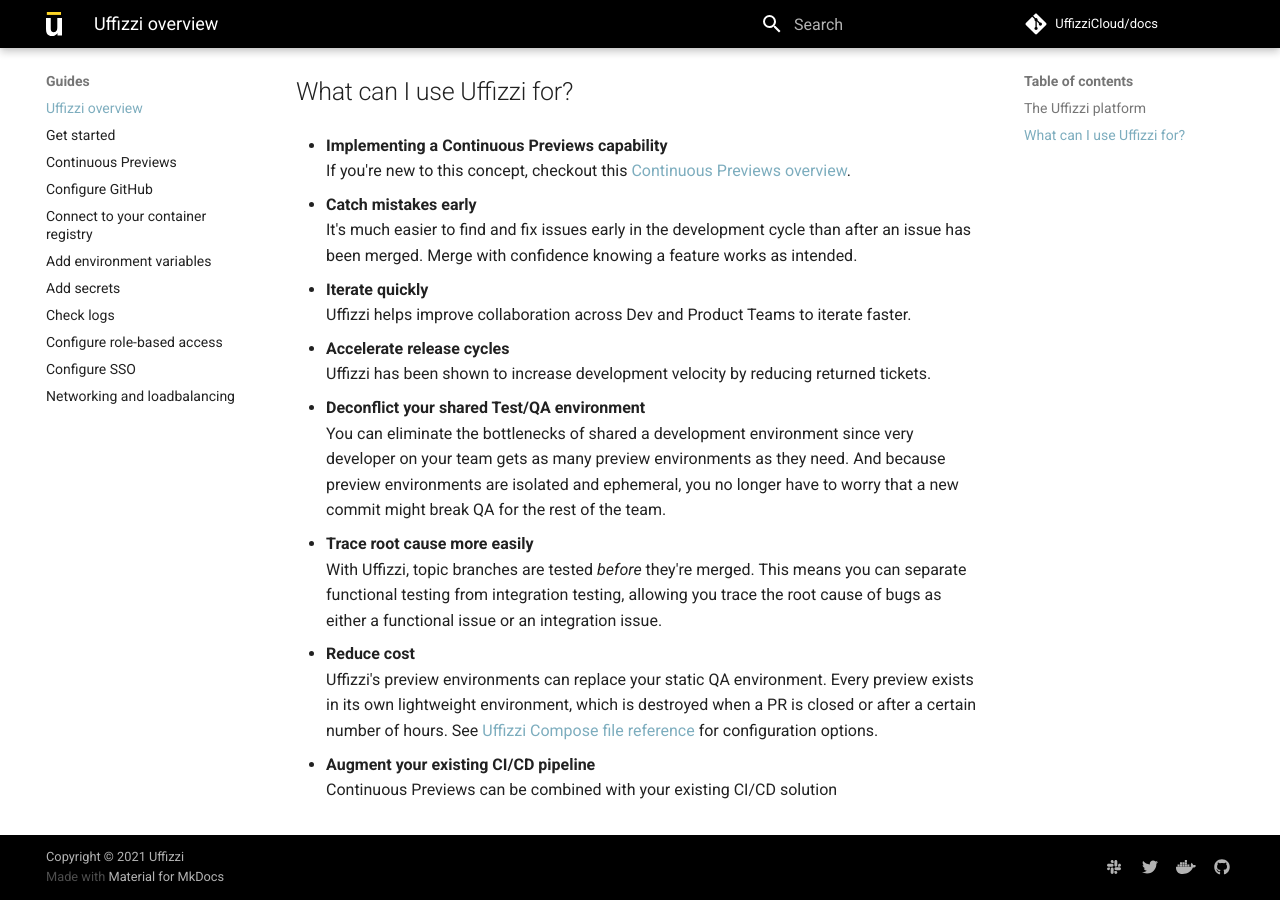
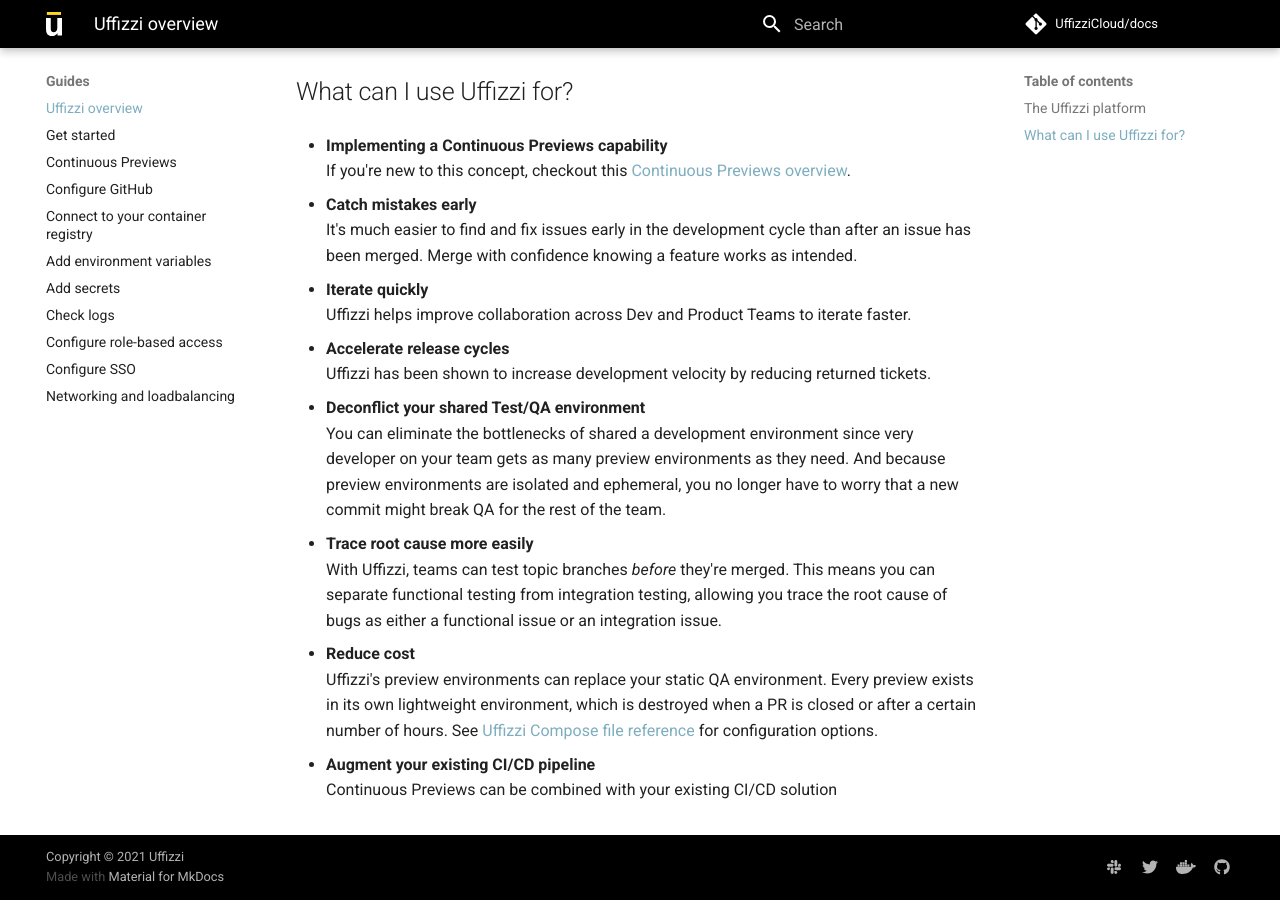
Before and after one commit to UffizziCloud/docs, an MkDocs documentation site: the page built from docs/guides/uffizzi-overview.md, in a window 1280 px wide and 900 px high, scrolled down 1176 px. Built offline with MkDocs 1.6.1 and Material for MkDocs 9.7.7, drawn with Linux system fonts in a browser that asks for light colours; comment, search, counter and statistics services are not loaded.

Commit message:
Update uffizzi-overview.md

```diff
--- a/docs/guides/uffizzi-overview.md
+++ b/docs/guides/uffizzi-overview.md
@@ -32,7 +32,7 @@
 You can eliminate the bottlenecks of shared a development environment since very developer on your team gets as many preview environments as they need. And because preview environments are isolated and ephemeral, you no longer have to worry that a new commit might break QA for the rest of the team.
 
 - **Trace root cause more easily**
-With Uffizzi, topic branches are tested *before* they're merged. This means you can separate functional testing from integration testing, allowing you trace the root cause of bugs as either a functional issue or an integration issue.
+With Uffizzi, teams can test topic branches *before* they're merged. This means you can separate functional testing from integration testing, allowing you trace the root cause of bugs as either a functional issue or an integration issue.
 
 - **Reduce cost**
 Uffizzi's preview environments can replace your static QA environment. Every preview exists in its own lightweight environment, which is destroyed when a PR is closed or after a certain number of hours. See [Uffizzi Compose file reference](references/compose-spec.md) for configuration options.
```
